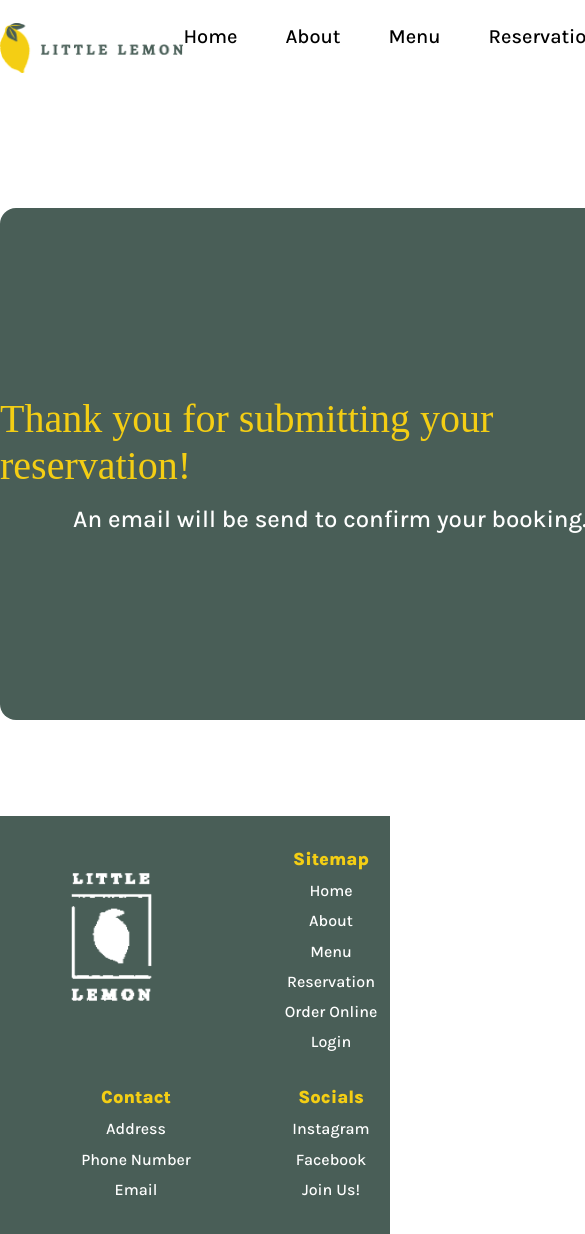
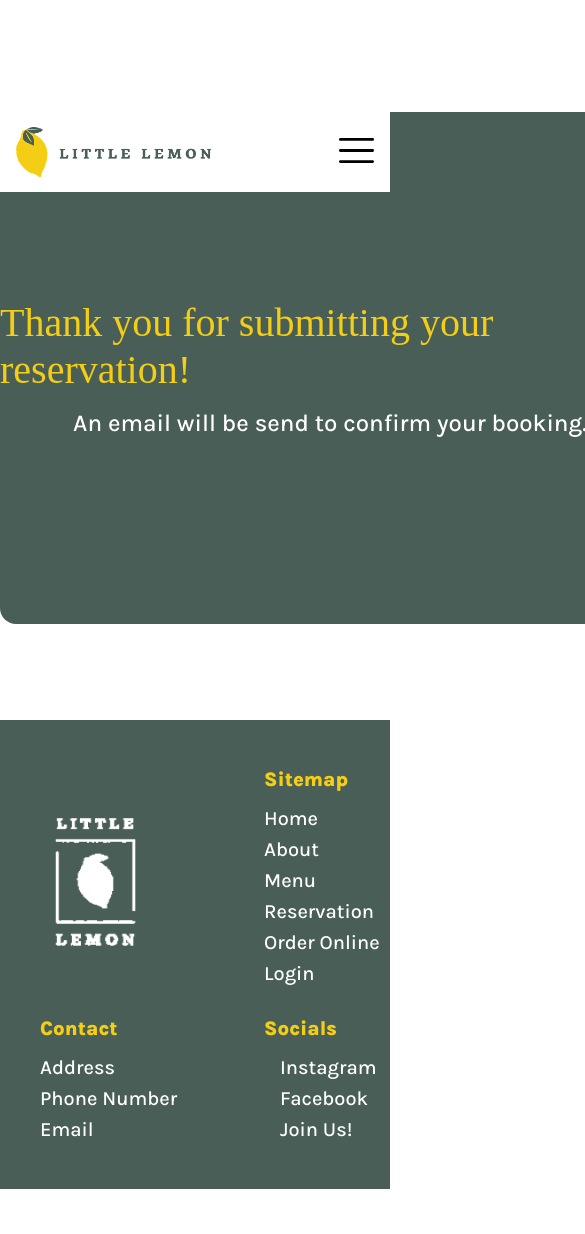
Before and after one commit to AkaiShogun13/little-lemon-app, a React (Create React App) app: page /confirmation in a window 390 px wide. Shown: the top 1234 px of the page, 585 px wide, since content can reach past the window. After the commit the page ends 1189 px from the top, so only its background shows below. Built offline with nearby package versions, Linux system fonts and the light colour scheme; a web font is replaced by a local one.

Commit message:
mobile commits

```diff
--- a/src/components/MainLayout/Footer/Footer.css
+++ b/src/components/MainLayout/Footer/Footer.css
@@ -58,33 +58,18 @@
     color: #f4ce14;
 }
 
-@media screen and (max-width: 767px) {
+@media screen and (max-width: 768px) {
+    .footer-menu {
+        display: flex;
+        width: 100%;
+    }
     .footer-container {
-        grid-template-columns: repeat(2, 1fr);
-        grid-column-gap: 0;
-        padding: 1rem;
-        text-align: center;
+        width: 100%;
+        display: grid;
+        grid-template-columns: 20fr 20fr;
+        align-items: center;
+        justify-content: center;
     }
-
     .footer-logo {
-        margin-top: 0.5rem;
-
-    }
-
-    .footer-container h3 {
-        font-size: 18px;
-        margin: 0.5rem 0;
-    }
-
-    .footer-list,
-    .footer-link {
-        font-size: 16px;
-        margin: 0.3rem 0;
-        padding: 0.2rem 0;
-        display: grid;
-    }
-
-    .footer-socials li {
-        margin: 0.3rem 0;
     }
 }
--- a/src/components/MainLayout/MainCont/MainCont.js
+++ b/src/components/MainLayout/MainCont/MainCont.js
@@ -3,11 +3,12 @@ import Footer from "../Footer/Footer";
 import { Route, Routes } from "react-router-dom";
 import Confirmation from "../../pages/Confirmation/Confirmation";
 
-function MainCont(){
+function MainCont({children}){
     return (
         <>
             <Navbar />
             <main>
+                {children}
                 <Routes>
                     <Route path="/confirmation" element={<Confirmation/>} />
                 </Routes>
--- a/src/components/MainLayout/Navbar/Navbar.css
+++ b/src/components/MainLayout/Navbar/Navbar.css
@@ -8,6 +8,7 @@
     padding-top: 1rem;
     padding-bottom: 1rem;
     margin: 0 auto;
+    font-family: "Karla", serif;
 }
 
 .nav-logo {
@@ -25,18 +26,67 @@ nav ul {
 }
 
 ul li {
-    margin-right: 3rem;
+    margin-right: 2rem;
 }
 
-.nav-list {
+
+.link {
     text-decoration: none;
     color: #000000;
     font-size: 20px;
     font-family: 'Karla', sans-serif;
     font-weight:500;
-    margin-right: 3rem;
+    margin-right: 1rem;
 }
 
 a:hover {
     color: #495e57;
 }
+
+.toggle-menu {
+    display: none;
+}
+
+@media screen and (max-width: 768px) {
+    .nav-menu {
+        justify-content: space-between;
+        background-color: white;
+        padding: 1rem 1rem;
+        display: flex;
+        align-items: center;
+        height: 3rem;
+        width: -webkit-fill-available;
+        margin: 0 auto;
+        position: fixed;
+    }
+
+      .menu-list {
+        position: fixed;
+        top: 4rem;
+        left: 0;
+        width: 100%;
+        background-color: white;
+        padding: 1rem;
+        display: none;
+    }
+
+      .nav.open .menu-list {
+        display: flex;
+        flex-direction: column;
+        justify-content: center;
+        align-items: center;
+    }
+
+      .toggle-menu {
+        display: block;
+        cursor: pointer;
+    }
+
+      ul li a {
+        margin-left: 1rem;
+        color: #000000;
+        text-decoration: none;
+        font-family: "Karla", serif;
+        font-size: 1.1em;
+    }
+}
--- a/src/components/MainLayout/Navbar/Navbar.js
+++ b/src/components/MainLayout/Navbar/Navbar.js
@@ -1,13 +1,8 @@
 import NavLogo from "../../../assets/nav-logo.png"
-import Homepage from "../../pages/Homepage";
-import About from "../../pages/About"
-import Menu from "../../pages/Menu"
-import Reservation from "../../pages/Reservation"
-import OrderOnline from "../../pages/OrderOnline"
-import Login from "../../pages/Login"
 import "./Navbar.css"
-import React from "react"
-import {Link, Routes, Route, useNavigate} from "react-router-dom"
+import React, {useState} from "react"
+import {useNavigate} from "react-router-dom"
+import MenuIcon from "../../../assets/hamburger-menu.svg"
 
 
 
@@ -17,9 +12,23 @@ function Navbar() {
         navigate("/")
     };
 
+    const[isMenuOpen, setIsMenuOpen] = useState(false);
+
+    const toggleMenu = () => {
+        setIsMenuOpen(!isMenuOpen)
+    };
+
+    const navMenuItems = [
+        {id: 1, label: "Home", link: "/"},
+        {id: 2, label: "About", link: "/about"},
+        {id: 3, label: "Menu", link: "/menu"},
+        {id: 4, label: "Reservation", link: "/reservation"},
+        {id: 5, label: "Order Online", link: "/orderonline"},
+        {id: 6, label: "Login", link: "/login"}
+    ];
+
     return (
-        <div>
-            <nav className="nav-menu">
+        <div className="nav-menu">
             <img src={NavLogo}
                  className="nav-logo"
                  alt="Little Lemon logo"
@@ -27,25 +36,22 @@ function Navbar() {
                  height={53}
                  onClick={onClickImg}>
             </img>
-                <ul>
-                    <Link to="/" className="nav-list">Home</Link>
-                    <Link to="/about" className="nav-list">About</Link>
-                    <Link to="/menu" className="nav-list">Menu</Link>
-                    <Link to="/reservation" className="nav-list">Reservation</Link>
-                    <Link to="/orderOnline" className="nav-list">Order Online</Link>
-                    <Link to="/login" className="nav-list">Login</Link>
+            <nav className={`nav ${isMenuOpen ? "open" : ""}`}>
+                <ul className={`menu-list ${isMenuOpen ? "open" : ""}`}>
+                    {navMenuItems.map(item => (
+                        <li key={item.id}>
+                            <a href={item.link} className="link">
+                                {item.label}
+                            </a>
+                        </li>
+                    ))}
                 </ul>
             </nav>
-            <Routes>
-                <Route path="/" element={<Homepage/>} />
-                <Route path="/about" element={<About/>} />
-                <Route path="/menu" element={<Menu/>} />
-                <Route path="/reservation" element={<Reservation/>} />
-                <Route path="/orderonline" element={<OrderOnline/>} />
-                <Route path="/login" element={<Login/>} />
-            </Routes>
+            <div className="toggle-menu" onClick={toggleMenu}>
+                <img src={MenuIcon} alt="hamburger-menu-icon" />
             </div>
-    );
+        </div>
+    )
 }
 
 export default Navbar
--- a/src/components/sections/AboutUs/AboutUs.css
+++ b/src/components/sections/AboutUs/AboutUs.css
@@ -59,42 +59,27 @@
     object-fit: cover;
 }
 
-@media screen and (max-width: 767px) {
+@media screen and (max-width: 768px) {
     .about-container {
-        padding: 3rem 1rem; /* Adjust padding for mobile */
+        display: flex;
+        flex-direction: column-reverse;
+    }
+    .about-text {
         display: flex;
         flex-direction: column;
         align-items: center;
-        text-align: center;
-        max-width: 100%; /* Allow full width for mobile */
-        margin: 0 auto;
-        grid-template: "info" "image"; /* Remove grid-related styles */
-        grid-template-columns: auto; /* Remove grid-related styles */
-        grid-column-gap: 0; /* Remove grid-related styles */
-    }
-    .about-img1,
-    .about-img2 {
-        margin: 2rem 0; /* Adjust margin for mobile */
-        width: 100%; /* Allow images to take full width */
-        max-width: 272px; /* Set max width for images */
-        height: auto; /* Adjust height for mobile */
-        border-radius: 16px;
-        object-fit: cover;
-    }
-    .about-text {
-        padding-bottom: 3rem; /* Adjust padding for mobile */
     }
     .about-text h2 {
-        font-size: 24px; /* Adjust font size for mobile */
-        line-height: 1.4; /* Adjust line height for mobile */
-    }
-    .about-text h3 {
-        font-size: 20px; /* Adjust font size for mobile */
-        line-height: 1.4; /* Adjust line height for mobile */
+        margin-bottom: 0;
     }
     .about-text p {
-        font-size: 16px; /* Adjust font size for mobile */
-        padding: 0; /* Remove right padding */
-        margin: 1rem 0; /* Adjust margin for mobile */
+        padding: 0 2rem 0 2rem
+    }
+    .about-img1 {
+        display: none;
+    }
+    .about-img2 {
+        width: 100%;
+        border-radius: 0;
     }
 }
--- a/src/components/sections/Heading/Heading.css
+++ b/src/components/sections/Heading/Heading.css
@@ -71,45 +71,23 @@
     transition: 0.1s ease;
 }
 
-@media screen and (max-width: 767px) {
+@media screen and (max-width: 768px) {
     .hero-container {
-        grid-template-columns: auto; /* Reset grid columns for mobile */
-        column-gap: 0; /* Reset column gap for mobile */
-        padding: 2rem 1rem; /* Adjust padding for mobile */
-        text-align: center; /* Center align text for mobile */
+        display: flex;
+        padding-top: 7rem;
     }
-
-    .hero-text h1 {
-        font-size: 28px; /* Adjust font size for mobile */
+    .hero-text {
+        display: flex;
+        flex-direction: column;
+        align-items: center;
     }
-
-    .hero-text h2 {
-        font-size: 20px; /* Adjust font size for mobile */
+    .hero-text p {
+        padding: 0 1rem 0 4rem;
     }
-
-    .hero-text p {
-        font-size: 16px; /* Adjust font size for mobile */
-        padding: 0; /* Reset padding for mobile */
+    .image {
+        display: none;
     }
-
     .hero-img {
-        margin: 1rem auto; /* Adjust margin for mobile */
-    }
-
-    .image {
-        border-radius: 16px;
-        max-width: 100%; /* Allow images to scale down on mobile */
-        height: auto; /* Automatically adjust height based on width */
-    }
-
-    .reserv-btn {
-        width: 140px; /* Adjust button width for mobile */
-        height: 38px; /* Adjust button height for mobile */
-        font-size: 14px; /* Adjust font size for mobile */
-    }
-
-    .reserv-btn:hover {
-        transform: none; /* Remove the scale effect on hover for mobile */
-        transition: none; /* Remove transition for mobile */
+        display: none;
     }
 }
--- a/src/components/sections/Specials/Specials.css
+++ b/src/components/sections/Specials/Specials.css
@@ -110,3 +110,25 @@
     transform: scale(1.03);
     transition: 0.1s ease-in-out;
 }
+
+@media screen and (max-width: 768px) {
+    .specials-top {
+        display: flex;
+        flex-direction: column;
+    }
+    .specials-top h1 {
+        margin: 2rem 0;
+    }
+    .online-btn {
+        margin-bottom: 2rem;
+        width: 180px;
+        height: 50px;
+    }
+    .specials-card {
+        display: flex;
+        flex-direction: column;
+    }
+    .card-container {
+        margin-bottom: 2rem;
+    }
+}
```
Also changed, not shown: src/App.js (+9 -9 lines). Lines whose indentation alone changed are shown as unchanged.
